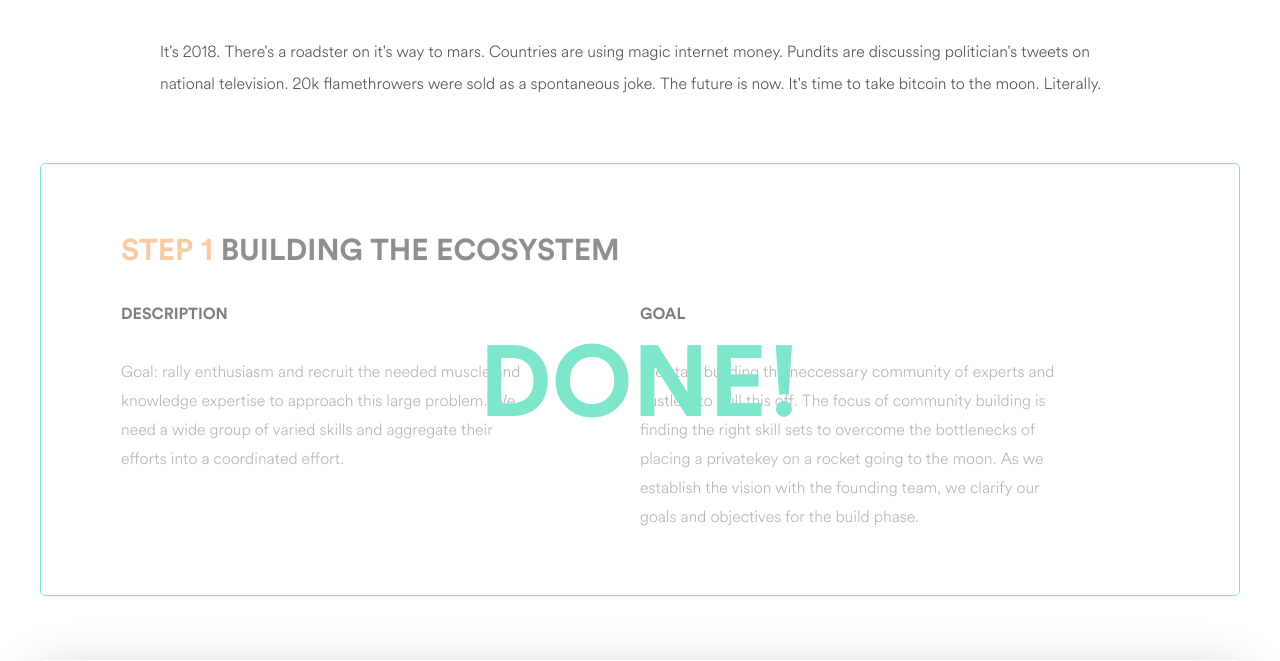
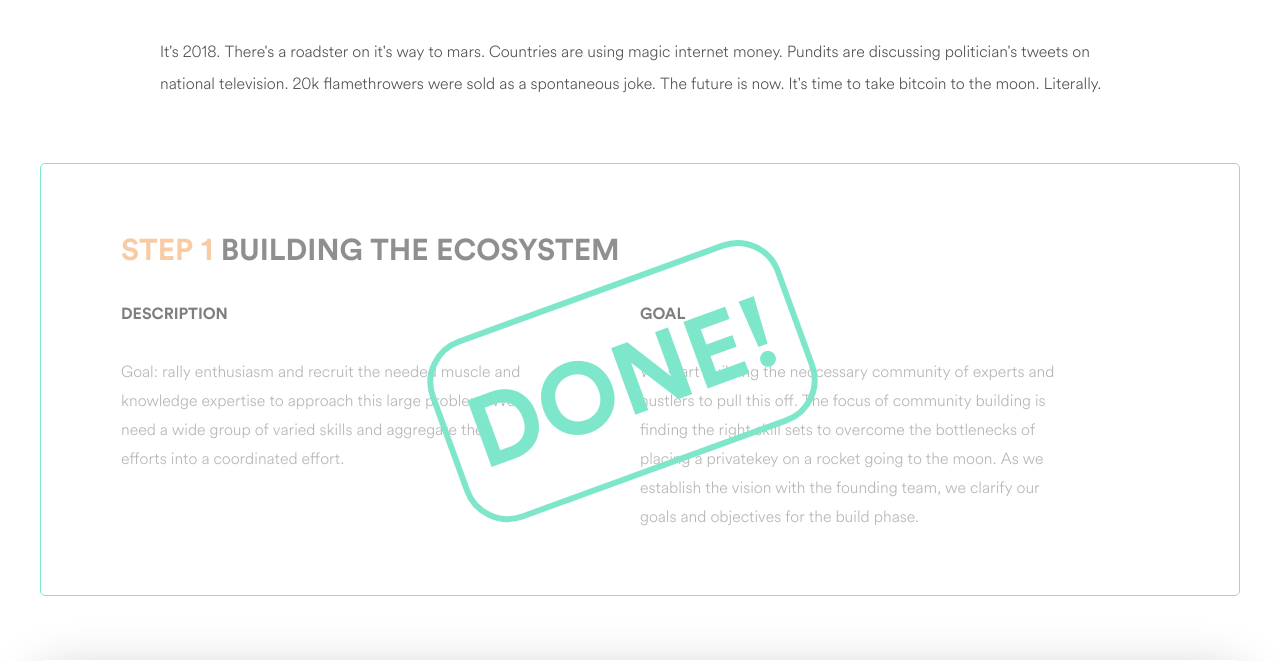
Before and after one commit to AhsanFazal/moonshot-website, a PHP site: page / in a window 1280 px wide. Shown: the part 1059-1720 px from the top of the page. Run offline with PHP 8.4, Linux system fonts and the light colour scheme; some libraries are stand-ins or nearby versions.

Commit message:
Small fix

```diff
--- a/css/main.css
+++ b/css/main.css
@@ -417,12 +417,16 @@ Author Styles
 
 .steps-section .cards .card.done .done-text {
     position: absolute;
-    top: 50%;
-    left: 50%;
+    top: 28%;
+    left: 33%;
     transform: translate(-50%, -50%);
     font-family: Circular-Bold;
     font-size: 100px;
     color: #00CF98;
+    transform: rotate(-20deg);
+    padding: 20px;
+    border: 6px solid #00CF98;
+    border-radius: 46px;
 }
 
 .steps-section .cards .card .title {
```
